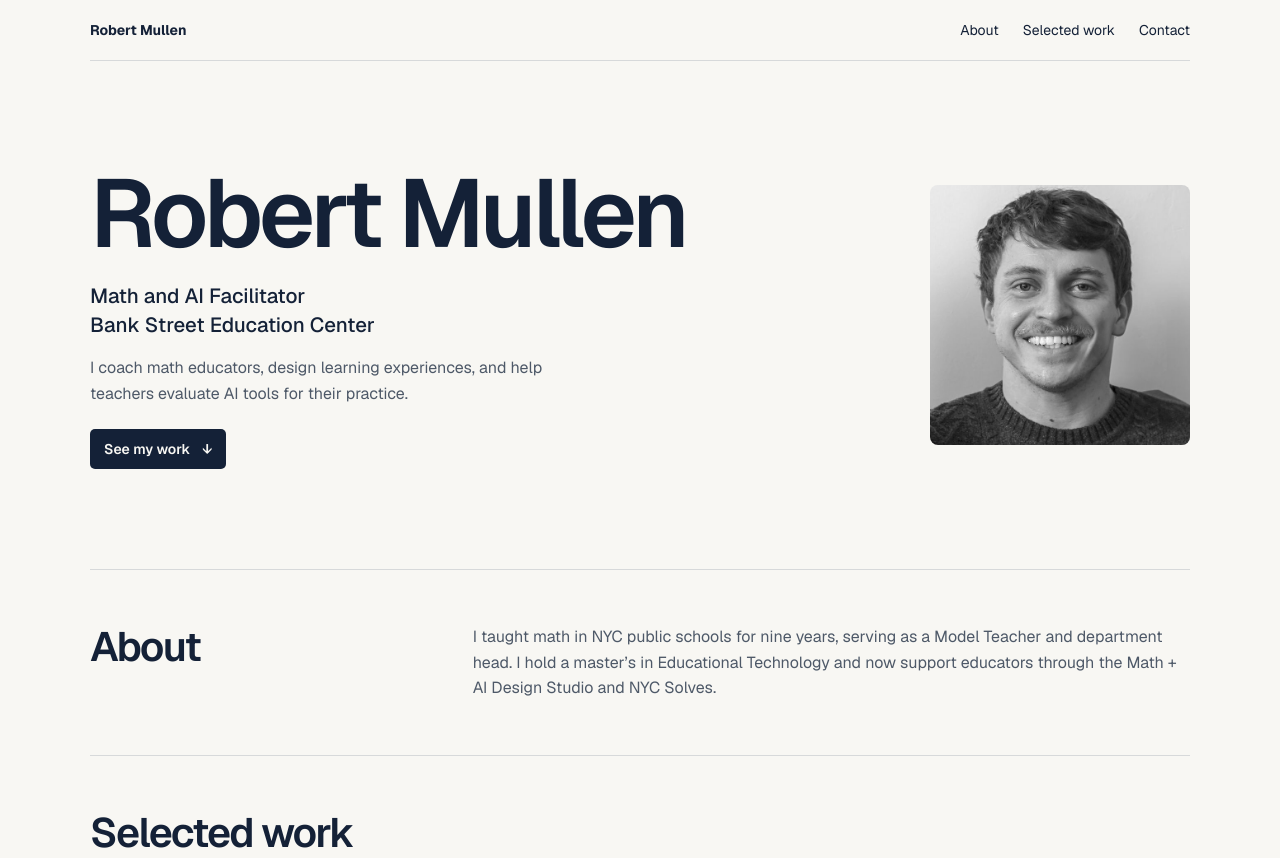
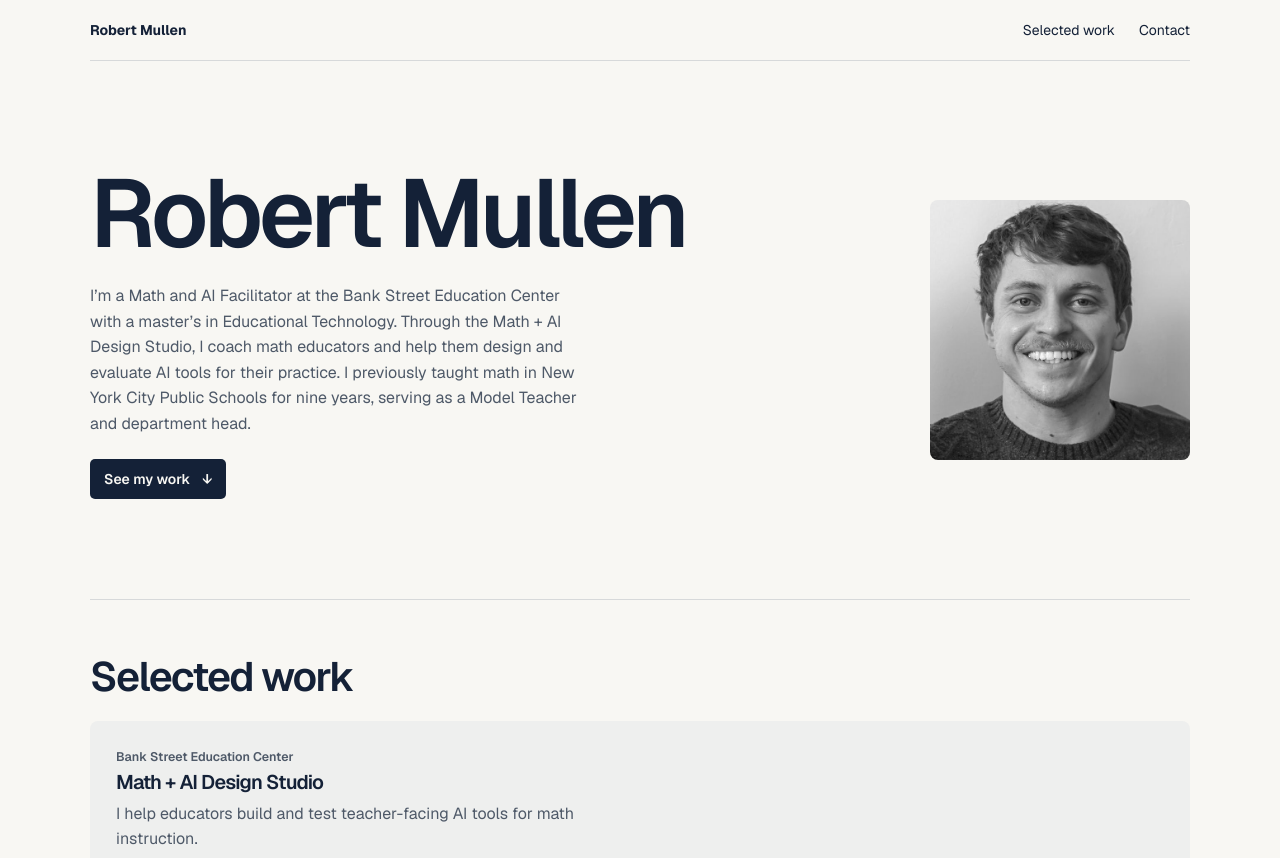
Before and after one commit to robertterencemullen-alt/Portfolio, a plain HTML site: page public/index.html in a window 1280 px wide. Shown: the top 858 px of the page. Drawn offline with nearby package versions, Linux system fonts and the light colour scheme.

Commit message:
Add files via upload

```diff
--- a/public/index.html
+++ b/public/index.html
@@ -13,21 +13,16 @@
 <a class="skip" href="#main">Skip to content</a>
 <header class="wrap header">
 <a class="brand" href="#top">Robert Mullen</a>
-<nav aria-label="Main navigation"><a href="#about">About</a><a href="#work">Selected work</a><a class="contact-link" href="#contact">Contact</a></nav>
+<nav aria-label="Main navigation"><a href="#work">Selected work</a><a class="contact-link" href="#contact">Contact</a></nav>
 </header>
 <main id="main">
 <section class="wrap hero" aria-labelledby="intro">
   <div>
     <h1 id="intro">Robert Mullen</h1>
-    <p class="role">Math and AI Facilitator<br>Bank Street Education Center</p>
-    <p class="lede">I coach math educators, design learning experiences, and help teachers evaluate AI tools for their practice.</p>
+    <p class="lede">I’m a Math and AI Facilitator at the Bank Street Education Center with a master’s in Educational Technology. Through the Math + AI Design Studio, I coach math educators and help them design and evaluate AI tools for their practice. I previously taught math in New York City Public Schools for nine years, serving as a Model Teacher and department head.</p>
     <a class="button" href="#work">See my work <span aria-hidden="true">↓</span></a>
   </div>
   <img class="portrait" src="media/robert.jpg" width="630" height="662" alt="Robert Mullen">
-</section>
-<section class="wrap about" id="about">
-<h2>About</h2>
-<p>I taught math in NYC public schools for nine years, serving as a Model Teacher and department head. I hold a master’s in Educational Technology and now support educators through the Math + AI Design Studio and NYC Solves.</p>
 </section>
 <section class="wrap work-band" id="work">
   <h2>Selected work</h2>
```
